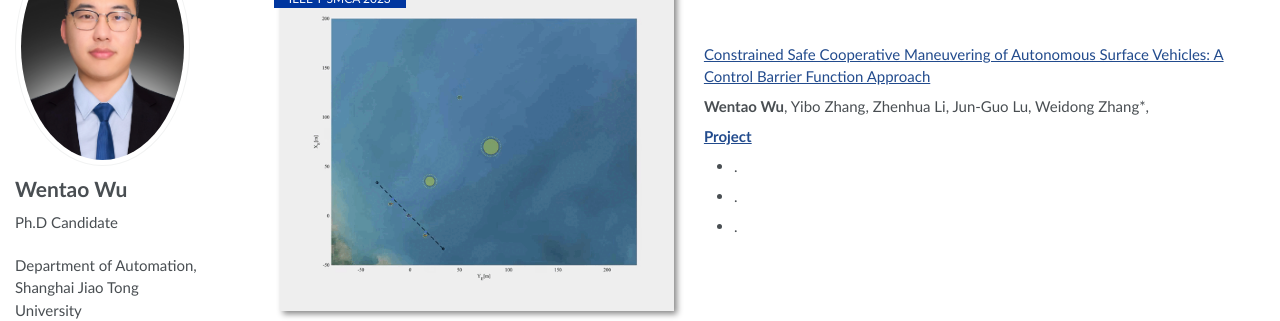
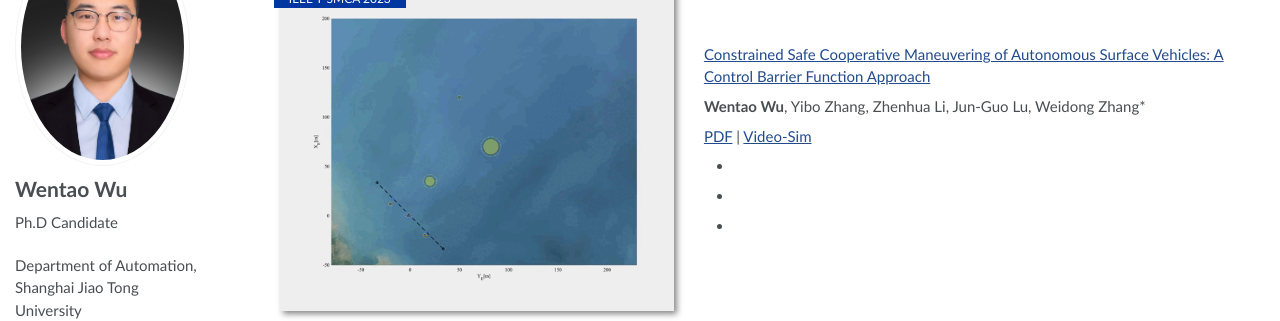
Before and after one commit to wwtsjtu/wwt.github.io, a Jekyll site: the page built from _pages/about.md, in a window 1280 px wide and 900 px high, scrolled down 1290 px. Shown: the part 163-484 px from the top of the window. Built offline with Jekyll 4.4.1, drawn with Linux system fonts in a browser that asks for light colours; some web fonts are replaced.

Commit message:
Update about.md

```diff
--- a/_pages/about.md
+++ b/_pages/about.md
@@ -56,12 +56,13 @@ My research interest includes neural machine translation and computer vision. I
 
 [Constrained Safe Cooperative Maneuvering of Autonomous Surface Vehicles: A Control Barrier Function Approach](/assets/papers/SCI/WuWentao-2023-IEEE-TSMCA.pdf)
 
-**Wentao Wu**, Yibo Zhang, Zhenhua Li, Jun-Guo Lu, Weidong Zhang*,
+**Wentao Wu**, Yibo Zhang, Zhenhua Li, Jun-Guo Lu, Weidong Zhang*
 
-[**Project**](https://scholar.google.com/citations?view_op=view_citation&hl=zh-CN&user=DhtAFkwAAAAJ&citation_for_view=DhtAFkwAAAAJ:ALROH1vI_8AC) <strong><span class='show_paper_citations' data='DhtAFkwAAAAJ:ALROH1vI_8AC'></span></strong>
-- .
-- .
-- .
+[PDF](/assets/papers/SCI/WuWentao-2023-IEEE-TSMCA.pdf) \| [Video-Sim](/assets/Video/Video-Sim/WuWentao-2023-IEEE-TSMCA.mp4)
+
+-
+-
+-
 
 </div>
 </div>
```
